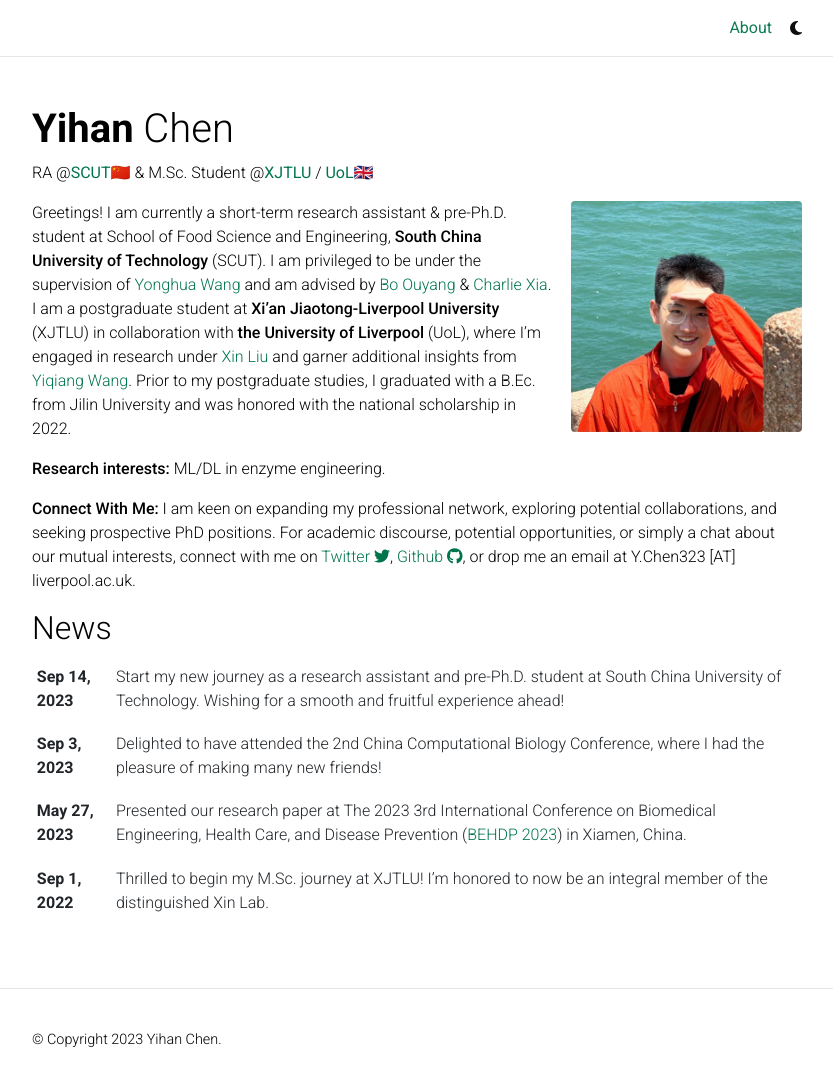
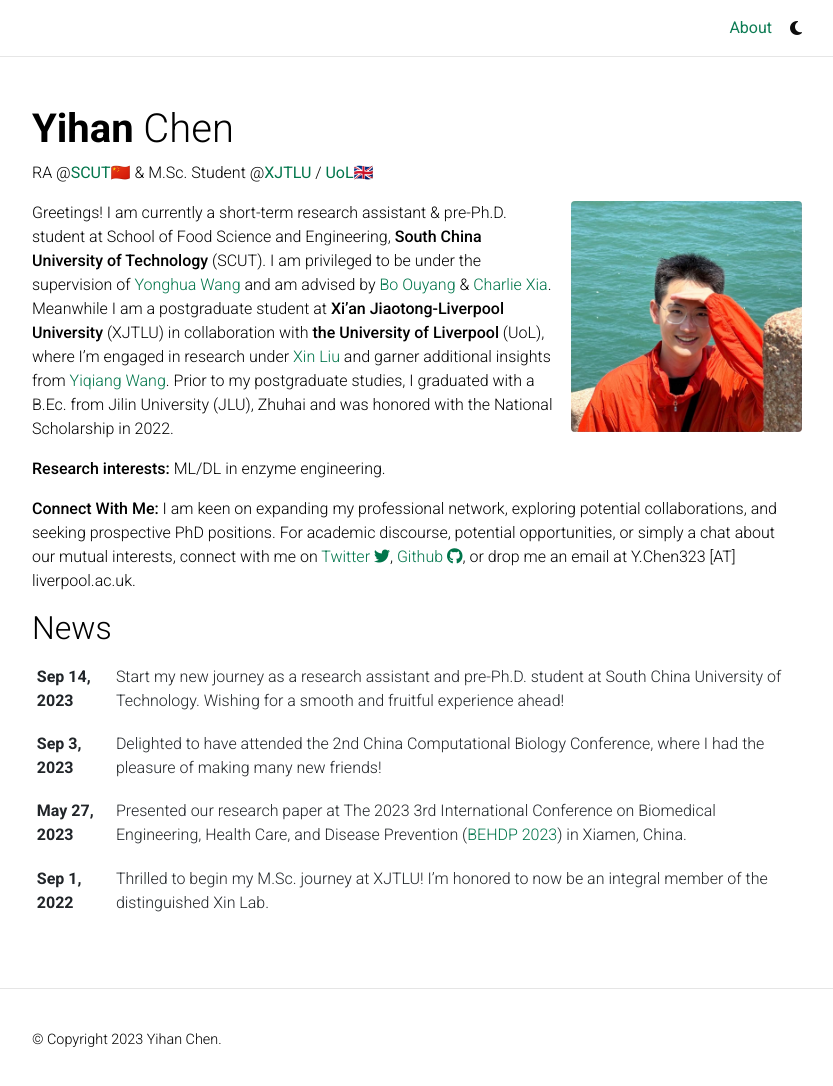
Before and after one commit to YihanCell/YihanCell.github.io, a Jekyll site: the page built from _pages/about.md, in a window 1280 px wide and 1091 px high. Shown: the top 1086 px of the window, without its empty margins (223-1056 px from the left). Built offline with Jekyll 4.4.1, drawn with Linux system fonts in a browser that asks for light colours; full-size pictures stand in for the smaller copies a plugin makes; comment, search, counter and statistics services are not loaded; a style sheet for code colours, icons or effects is not loaded.

Commit message:
Update about.md

```diff
--- a/_pages/about.md
+++ b/_pages/about.md
@@ -19,7 +19,7 @@
 # social: true  # includes social icons at the bottom of the page
 ---
 
-Greetings! I am currently a short-term research assistant & pre-Ph.D. student at School of Food Science and Engineering, **South China University of Technology** (SCUT). I am privileged to be under the supervision of [Yonghua Wang](https://www.researchgate.net/profile/Yonghua-Wang-2) and am advised by [Bo Ouyang](http://english.cemcs.cas.cn/faculty/principal/index_18794.html?json=http://cemcs.cas.cn/sourcedb_cemcs_cas/en/ywrck/pi/202008/t20200823_5670081.json) & [Charlie Xia](https://orcid.org/0000-0003-0868-1923). I am a postgraduate student at **Xi’an Jiaotong-Liverpool University** (XJTLU) in collaboration with **the University of Liverpool** (UoL), where I'm engaged in research under [Xin Liu](https://www.xjtlu.edu.cn/en/study/departments/academy-of-pharmacy/academy-staff/academic-staff/staff/xin-liu) and garner additional insights from [Yiqiang Wang](https://www.xjtlu.edu.cn/en/study/departments/academy-of-pharmacy/academy-staff/academic-staff/staff/yiqiang-wang). Prior to my postgraduate studies, I graduated with a B.Ec. from Jilin University and was honored with the national scholarship in 2022.
+Greetings! I am currently a short-term research assistant & pre-Ph.D. student at School of Food Science and Engineering, **South China University of Technology** (SCUT). I am privileged to be under the supervision of [Yonghua Wang](https://www.researchgate.net/profile/Yonghua-Wang-2) and am advised by [Bo Ouyang](http://english.cemcs.cas.cn/faculty/principal/index_18794.html?json=http://cemcs.cas.cn/sourcedb_cemcs_cas/en/ywrck/pi/202008/t20200823_5670081.json) & [Charlie Xia](https://orcid.org/0000-0003-0868-1923). Meanwhile I am a postgraduate student at **Xi’an Jiaotong-Liverpool University** (XJTLU) in collaboration with **the University of Liverpool** (UoL), where I'm engaged in research under [Xin Liu](https://www.xjtlu.edu.cn/en/study/departments/academy-of-pharmacy/academy-staff/academic-staff/staff/xin-liu) and garner additional insights from [Yiqiang Wang](https://www.xjtlu.edu.cn/en/study/departments/academy-of-pharmacy/academy-staff/academic-staff/staff/yiqiang-wang). Prior to my postgraduate studies, I graduated with a B.Ec. from Jilin University (JLU), Zhuhai and was honored with the National Scholarship in 2022.
 
 **Research interests:** ML/DL in enzyme engineering.
 
```
